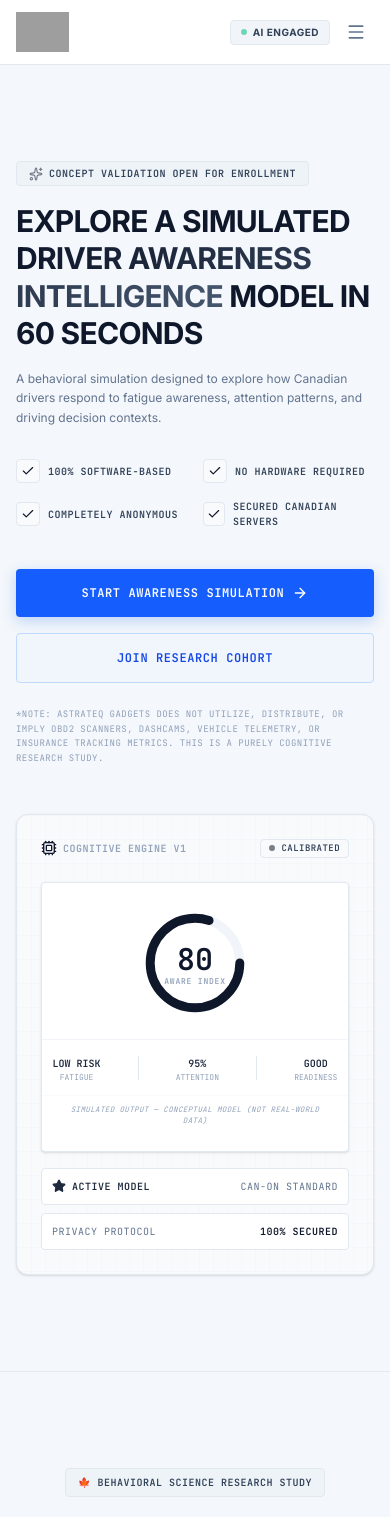
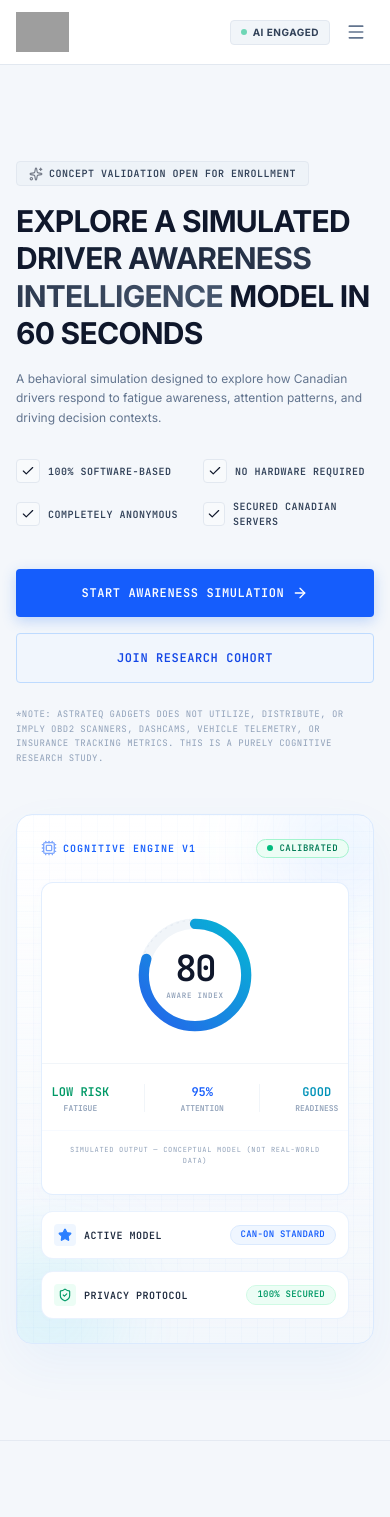
Before and after one commit to MaverickKing17/astrateq-awareness-lab, a React (Vite) app: page / in a window 390 px wide. Shown: the top 1517 px of the page. Built offline with nearby package versions, Linux system fonts and the light colour scheme; grey boxes are pictures that could not be loaded.

Commit message:
chore: rebrand to Astrateq Gadgets
Update platform branding, email signatures, and legal disclaimers. Refine UI elements in the footer and value proposition sections to improve visual hierarchy and professional tone.

```diff
--- a/src/App.tsx
+++ b/src/App.tsx
@@ -32,8 +32,8 @@ export default function App() {
 
   const faqItems = [
     {
-      q: "What is the Astrateq Driver Awareness Intelligence study?",
-      a: "Astrateq is currently conducting a pre-launch behavioral study to validate a software-only cognitive simulation model. This initiative evaluates relative driver focus, attention locking, and fatigue resistance benchmarks to help Canadian drivers assess their road safety readiness."
+      q: "What is the Astrateq Gadgets Driver Awareness Intelligence study?",
+      a: "Astrateq Gadgets is currently conducting a pre-launch behavioral study to validate a software-only cognitive simulation model. This initiative evaluates relative driver focus, attention locking, and fatigue resistance benchmarks to help Canadian drivers assess their road safety readiness."
     },
     {
       q: "Is this connected to my vehicle?",
@@ -48,7 +48,7 @@ export default function App() {
       a: "It is generated from a behavioral simulation model based on user inputs, not real-world telemetry or tracking."
     },
     {
-      q: "Is Astrateq planning hardware in the future?",
+      q: "Is Astrateq Gadgets planning hardware in the future?",
       a: "This initiative is focused on validating a software-only Driver Awareness Intelligence concept."
     },
     {
@@ -248,70 +248,107 @@ export default function App() {
 
                   {/* Right Column Custom Cockpit Dashboard Mock */}
                   <div className="lg:col-span-5 flex justify-center">
-                    <div className="relative w-full max-w-sm rounded-xl border border-slate-200 bg-slate-50 p-6 shadow-sm overflow-hidden">
+                    <div className="relative w-full max-w-sm rounded-2xl border border-blue-100 bg-gradient-to-b from-white to-blue-50/20 p-6 shadow-[0_20px_50px_rgba(59,130,246,0.06)] overflow-hidden transition-all duration-300 hover:shadow-[0_30px_60px_rgba(59,130,246,0.12)]">
 
                       {/* Grid bg overlay */}
-                      <div className="absolute inset-0 bg-[linear-gradient(to_right,#cbd5e110_1px,transparent_1px),linear-gradient(to_bottom,#cbd5e110_1px,transparent_1px)] bg-[size:14px_24px]" />
+                      <div className="absolute inset-0 bg-[linear-gradient(to_right,#3b82f606_1px,transparent_1px),linear-gradient(to_bottom,#3b82f606_1px,transparent_1px)] bg-[size:16px_16px]" />
 
-                      <div className="relative">
+                      {/* Decorative gradient glow spots */}
+                      <div className="absolute -top-10 -right-10 w-36 h-36 bg-blue-400/10 rounded-full blur-2xl pointer-events-none" />
+                      <div className="absolute -bottom-10 -left-10 w-36 h-36 bg-cyan-400/10 rounded-full blur-2xl pointer-events-none" />
+
+                      <div className="relative z-10">
                         <div className="flex items-center justify-between mb-6">
-                          <div className="flex items-center gap-1.5 text-[10px] font-bold font-mono text-slate-400 uppercase tracking-wider">
-                            <Cpu className="h-4 w-4 text-slate-900" />
+                          <div className="flex items-center gap-1.5 text-[10px] font-extrabold font-mono text-blue-600 uppercase tracking-widest">
+                            <Cpu className="h-4 w-4 text-blue-600 animate-pulse" />
                             <span>COGNITIVE ENGINE V1</span>
                           </div>
-                          <span className="inline-flex items-center gap-1.5 rounded border border-slate-200 bg-slate-50 px-2 py-0.5 text-[9px] font-bold font-mono text-slate-700 uppercase tracking-wider">
-                            <span className="h-1.5 w-1.5 rounded-full bg-slate-900 animate-pulse" />
+                          <span className="inline-flex items-center gap-1.5 rounded-full border border-emerald-200 bg-emerald-50 px-2.5 py-0.5 text-[9px] font-bold font-mono text-emerald-700 uppercase tracking-wider">
+                            <span className="relative flex h-1.5 w-1.5">
+                              <span className="animate-ping absolute inline-flex h-full w-full rounded-full bg-emerald-400 opacity-75"></span>
+                              <span className="relative inline-flex rounded-full h-1.5 w-1.5 bg-emerald-500"></span>
+                            </span>
                             CALIBRATED
                           </span>
                         </div>
 
                         {/* Large Mock Score Dial */}
-                        <div className="flex flex-col items-center py-6 bg-white rounded border border-slate-200 shadow-sm">
-                          <div className="relative flex items-center justify-center h-28 w-28">
-                            <svg className="h-full w-full" viewBox="0 0 100 100">
+                        <div className="flex flex-col items-center py-7 bg-white rounded-xl border border-blue-100/80 shadow-[0_4px_20px_rgba(59,130,246,0.02)]">
+                          <div className="relative flex items-center justify-center h-32 w-32">
+                            {/* Inner visual grid effect */}
+                            <div className="absolute inset-2 rounded-full border border-dashed border-blue-100 animate-[spin_120s_linear_infinite]" />
+
+                            <svg className="h-full w-full transform -rotate-90" viewBox="0 0 100 100">
+                              <defs>
+                                <linearGradient id="scoreGrad" x1="0%" y1="0%" x2="100%" y2="100%">
+                                  <stop offset="0%" stopColor="#2563eb" />
+                                  <stop offset="100%" stopColor="#06b6d4" />
+                                </linearGradient>
+                              </defs>
+                              {/* Background Circle */}
                               <circle cx="50" cy="50" r="40" stroke="#f1f5f9" strokeWidth="8" fill="transparent" />
-                              <circle cx="50" cy="50" r="40" stroke="#0f172a" strokeWidth="8" strokeDasharray="251.2" strokeDashoffset="50.2" strokeLinecap="round" fill="transparent" />
+                              {/* Decorative tick circle */}
+                              <circle cx="50" cy="50" r="43" stroke="#e2e8f0" strokeWidth="1" strokeDasharray="2 3" fill="transparent" opacity="0.7" />
+                              {/* Active Score Circle */}
+                              <circle
+                                cx="50"
+                                cy="50"
+                                r="40"
+                                stroke="url(#scoreGrad)"
+                                strokeWidth="8"
+                                strokeDasharray="251.2"
+                                strokeDashoffset="50.2"
+                                strokeLinecap="round"
+                                fill="transparent"
+                              />
                             </svg>
-                            <div className="absolute flex flex-col items-center">
-                              <span className="text-3xl font-black text-slate-900 font-mono">80</span>
-                              <span className="text-[8px] font-bold text-slate-400 uppercase tracking-widest leading-none font-mono">AWARE INDEX</span>
+                            <div className="absolute flex flex-col items-center justify-center">
+                              <span className="text-4xl font-extrabold text-slate-900 font-mono tracking-tighter leading-none">80</span>
+                              <span className="text-[7.5px] font-black text-slate-400 uppercase tracking-widest leading-none font-mono mt-1.5">AWARE INDEX</span>
                             </div>
                           </div>
 
-                          <div className="mt-5 flex gap-4 text-center text-[10px] text-slate-400 border-t border-slate-100 pt-4 w-full justify-around font-mono">
+                          <div className="mt-6 flex gap-4 text-center border-t border-slate-100 pt-5 w-full justify-around">
                             <div>
-                              <p className="font-bold text-slate-800">LOW RISK</p>
-                              <p className="text-[8px] uppercase text-slate-400">FATIGUE</p>
+                              <p className="text-xs font-black text-emerald-600 font-mono uppercase">LOW RISK</p>
+                              <p className="text-[8px] font-bold uppercase text-slate-400 font-mono mt-0.5">FATIGUE</p>
                             </div>
-                            <div className="h-6 w-px bg-slate-200" />
+                            <div className="h-7 w-px bg-slate-100" />
                             <div>
-                              <p className="font-bold text-slate-800">95%</p>
-                              <p className="text-[8px] uppercase text-slate-400">ATTENTION</p>
+                              <p className="text-xs font-black text-blue-600 font-mono uppercase">95%</p>
+                              <p className="text-[8px] font-bold uppercase text-slate-400 font-mono mt-0.5">ATTENTION</p>
                             </div>
-                            <div className="h-6 w-px bg-slate-200" />
+                            <div className="h-7 w-px bg-slate-100" />
                             <div>
-                              <p className="font-bold text-slate-800">GOOD</p>
-                              <p className="text-[8px] uppercase text-slate-400">READINESS</p>
+                              <p className="text-xs font-black text-cyan-600 font-mono uppercase">GOOD</p>
+                              <p className="text-[8px] font-bold uppercase text-slate-400 font-mono mt-0.5">READINESS</p>
                             </div>
                           </div>
 
-                          <p className="mt-3 text-[7.5px] font-mono text-slate-400 italic text-center px-4 border-t border-slate-50 pt-2 w-full uppercase tracking-wider">
+                          <p className="mt-4 text-[7px] font-mono text-slate-400 text-center px-4 border-t border-blue-50/50 pt-3.5 w-full uppercase tracking-widest">
                             Simulated Output — Conceptual Model (Not Real-World Data)
                           </p>
                         </div>
 
                         {/* Tiny live feedback bubbles */}
-                        <div className="mt-4 space-y-2">
-                          <div className="flex items-center justify-between p-2.5 rounded border border-slate-200 bg-white text-[10px] font-mono uppercase tracking-wider">
-                            <span className="font-bold text-slate-800 flex items-center gap-1.5">
-                              <Star className="h-3.5 w-3.5 text-slate-800 fill-slate-800" />
+                        <div className="mt-4 space-y-3">
+                          <div className="flex items-center justify-between p-3 rounded-xl border border-blue-100/60 bg-white text-[10px] font-mono uppercase tracking-wider shadow-[0_2px_10px_rgba(59,130,246,0.01)]">
+                            <span className="font-bold text-slate-800 flex items-center gap-2">
+                              <div className="p-1 rounded bg-blue-50 text-blue-600">
+                                <Star className="h-3.5 w-3.5 fill-blue-500 text-blue-500" />
+                              </div>
                               ACTIVE MODEL
                             </span>
-                            <span className="text-slate-500">CAN-ON STANDARD</span>
+                            <span className="font-black text-blue-600 bg-blue-50 border border-blue-100 px-2.5 py-0.5 rounded-full text-[9px] tracking-wide">CAN-ON STANDARD</span>
                           </div>
-                          <div className="flex items-center justify-between p-2.5 rounded border border-slate-200 bg-white text-[10px] font-mono uppercase tracking-wider text-slate-500">
-                            <span>Privacy Protocol</span>
-                            <span className="font-bold text-slate-900">100% SECURED</span>
+                          <div className="flex items-center justify-between p-3 rounded-xl border border-blue-100/60 bg-white text-[10px] font-mono uppercase tracking-wider shadow-[0_2px_10px_rgba(59,130,246,0.01)] text-slate-500">
+                            <span className="font-bold text-slate-800 flex items-center gap-2">
+                              <div className="p-1 rounded bg-emerald-50 text-emerald-600">
+                                <ShieldCheck className="h-3.5 w-3.5 text-emerald-600" />
+                              </div>
+                              Privacy Protocol
+                            </span>
+                            <span className="font-black text-emerald-600 bg-emerald-50 border border-emerald-100 px-2.5 py-0.5 rounded-full text-[9px] tracking-wide">100% SECURED</span>
                           </div>
                         </div>
 
@@ -362,39 +399,65 @@ export default function App() {
             </section>
 
             {/* FAQ Section */}
-            <section id="faq-section" className="py-24 sm:py-36 bg-[#F4F7FB] border-t border-slate-200/60">
-              <div className="mx-auto max-w-4xl px-4 sm:px-6">
-                <div className="text-center mb-12">
-                  <HelpCircle className="mx-auto h-8 w-8 text-slate-900 mb-3" />
-                  <h2 className="text-xl font-bold uppercase tracking-wider text-slate-900 sm:text-2xl">Frequently Asked Questions</h2>
-                  <p className="text-xs text-slate-500 mt-2">Get direct answers on privacy, objectives, and pre-launch study details.</p>
+            <section id="faq-section" className="py-24 sm:py-36 bg-gradient-to-b from-slate-50/50 to-blue-50/20 border-t border-slate-200/60 relative overflow-hidden">
+              {/* Decorative subtle background glows */}
+              <div className="absolute top-1/2 left-0 -translate-y-1/2 w-72 h-72 bg-blue-400/5 rounded-full blur-3xl pointer-events-none" />
+              <div className="absolute top-1/3 right-0 -translate-y-1/2 w-80 h-80 bg-cyan-400/5 rounded-full blur-3xl pointer-events-none" />
+
+              <div className="mx-auto max-w-4xl px-4 sm:px-6 relative z-10">
+                <div className="text-center mb-16">
+                  <span className="inline-flex items-center gap-1.5 px-3 py-1 rounded-full bg-blue-50 border border-blue-200/60 text-[10px] font-extrabold uppercase tracking-widest text-blue-600 font-mono mb-4">
+                    Support & Transparency
+                  </span>
+                  <h2 className="text-2xl font-black uppercase tracking-wider text-slate-900 sm:text-3xl">
+                    Frequently Asked Questions
+                  </h2>
+                  <p className="text-xs text-slate-500 mt-3 max-w-lg mx-auto leading-relaxed">
+                    Get direct, transparent answers on our research parameters, privacy architecture, study guidelines, and hardware-free validation pipeline.
+                  </p>
                 </div>
 
-                <div className="space-y-4">
+                <div className="space-y-4.5">
                   {faqItems.map((item, idx) => {
                     const isOpen = openFaqIdx === idx;
                     return (
                       <div
                         key={idx}
-                        className="rounded-xl border border-slate-200/40 bg-white/70 shadow-none hover:bg-white transition-all overflow-hidden"
+                        className={`rounded-2xl border transition-all duration-300 overflow-hidden ${
+                          isOpen
+                            ? "border-blue-400 bg-white shadow-[0_12px_28px_rgba(59,130,246,0.08)] ring-1 ring-blue-500/10"
+                            : "border-slate-200/60 bg-white/60 hover:bg-white hover:border-blue-300 hover:shadow-[0_8px_20px_rgba(59,130,246,0.04)]"
+                        }`}
                       >
                         <button
                           onClick={() => toggleFaq(idx)}
-                          className="w-full flex items-center justify-between px-6 py-4.5 text-left font-bold uppercase tracking-wider text-slate-800 text-xs sm:text-sm font-mono cursor-pointer hover:bg-slate-50/50 transition-colors"
+                          className="w-full flex items-center justify-between px-6 py-5 text-left transition-all cursor-pointer font-sans"
                         >
-                          <span>{item.q}</span>
-                          {isOpen ? (
-                            <ChevronUp className="h-4 w-4 text-slate-900 shrink-0" />
-                          ) : (
-                            <ChevronDown className="h-4 w-4 text-slate-400 shrink-0" />
-                          )}
+                          <span className={`text-xs sm:text-sm font-bold uppercase tracking-wider font-mono transition-colors duration-250 ${isOpen ? 'text-blue-600' : 'text-slate-800'}`}>
+                            {item.q}
+                          </span>
+                          <div className={`ml-4 flex h-8 w-8 shrink-0 items-center justify-center rounded-full transition-all duration-300 ${
+                            isOpen ? "bg-blue-50 text-blue-600 rotate-180" : "bg-slate-50 text-slate-400"
+                          }`}>
+                            <ChevronDown className="h-4 w-4" />
+                          </div>
                         </button>
 
-                        {isOpen && (
-                          <div className="px-6 pb-5 pt-1 border-t border-slate-100 text-xs text-slate-500 leading-relaxed animate-in fade-in duration-250">
-                            {item.a}
-                          </div>
-                        )}
+                        <AnimatePresence initial={false}>
+                          {isOpen && (
+                            <motion.div
+                              initial={{ height: 0, opacity: 0 }}
+                              animate={{ height: "auto", opacity: 1 }}
+                              exit={{ height: 0, opacity: 0 }}
+                              transition={{ duration: 0.25, ease: "easeInOut" }}
+                              className="overflow-hidden"
+                            >
+                              <div className="px-6 pb-6 pt-2 border-t border-slate-100 text-xs sm:text-sm text-slate-600 leading-relaxed font-sans">
+                                {item.a}
+                              </div>
+                            </motion.div>
+                          )}
+                        </AnimatePresence>
                       </div>
                     );
                   })}
--- a/src/components/CohortPage.tsx
+++ b/src/components/CohortPage.tsx
@@ -390,7 +390,7 @@ export default function CohortPage({ score, initialSelectedTier }: CohortPagePro
                         className="mt-1 h-4 w-4 rounded border-slate-300 text-slate-900 focus:ring-slate-900 cursor-pointer"
                       />
                       <label htmlFor="consent" className="text-[10px] text-slate-500 leading-relaxed cursor-pointer font-mono uppercase">
-                        I consent to contribute my anonymous answers to Astrateq's Canadian validation study.
+                        I consent to contribute my anonymous answers to Astrateq Gadgets' Canadian validation study.
                       </label>
                     </div>
 
--- a/src/components/Header.tsx
+++ b/src/components/Header.tsx
@@ -35,7 +35,7 @@ export default function Header({ onNavigate, activePage }: HeaderProps) {
         >
           <img
             src="https://i.ibb.co/DfpC9vNt/Astrateq.png"
-            alt="Astrateq Logo"
+            alt="Astrateq Gadgets Logo"
             className="h-10 w-auto object-contain"
             referrerPolicy="no-referrer"
           />
--- a/src/components/ResultsDisplay.tsx
+++ b/src/components/ResultsDisplay.tsx
@@ -347,7 +347,7 @@ export default function ResultsDisplay({ insights, inputs, onNavigateToCohort, o
           Pre-Launch Study Calibration & Scale Metrics
         </h3>
         <p className="text-xs text-slate-500 mb-6 max-w-4xl leading-relaxed">
-          The <strong className="text-slate-900">Astrateq Driver Awareness Score</strong> is calibrated using aggregated behavioral surveys from Canadian cohorts. Since this is a software-based study rather than hardware-integrated diagnostics, we evaluate focus using self-reported visual locking frequencies, diurnal scheduling conflicts, and typical fatigue events.
+          The <strong className="text-slate-900">Astrateq Gadgets Driver Awareness Score</strong> is calibrated using aggregated behavioral surveys from Canadian cohorts. Since this is a software-based study rather than hardware-integrated diagnostics, we evaluate focus using self-reported visual locking frequencies, diurnal scheduling conflicts, and typical fatigue events.
         </p>
         <div className="grid gap-6 sm:grid-cols-3">
           <div className="bg-white p-5 rounded border border-[#E6EDF5] shadow-xs">
```
Also changed, not shown: server.ts (+6 -6 lines), src/components/Footer.tsx (+5 -6 lines), src/components/ValueProps.tsx (+52 -34 lines).
